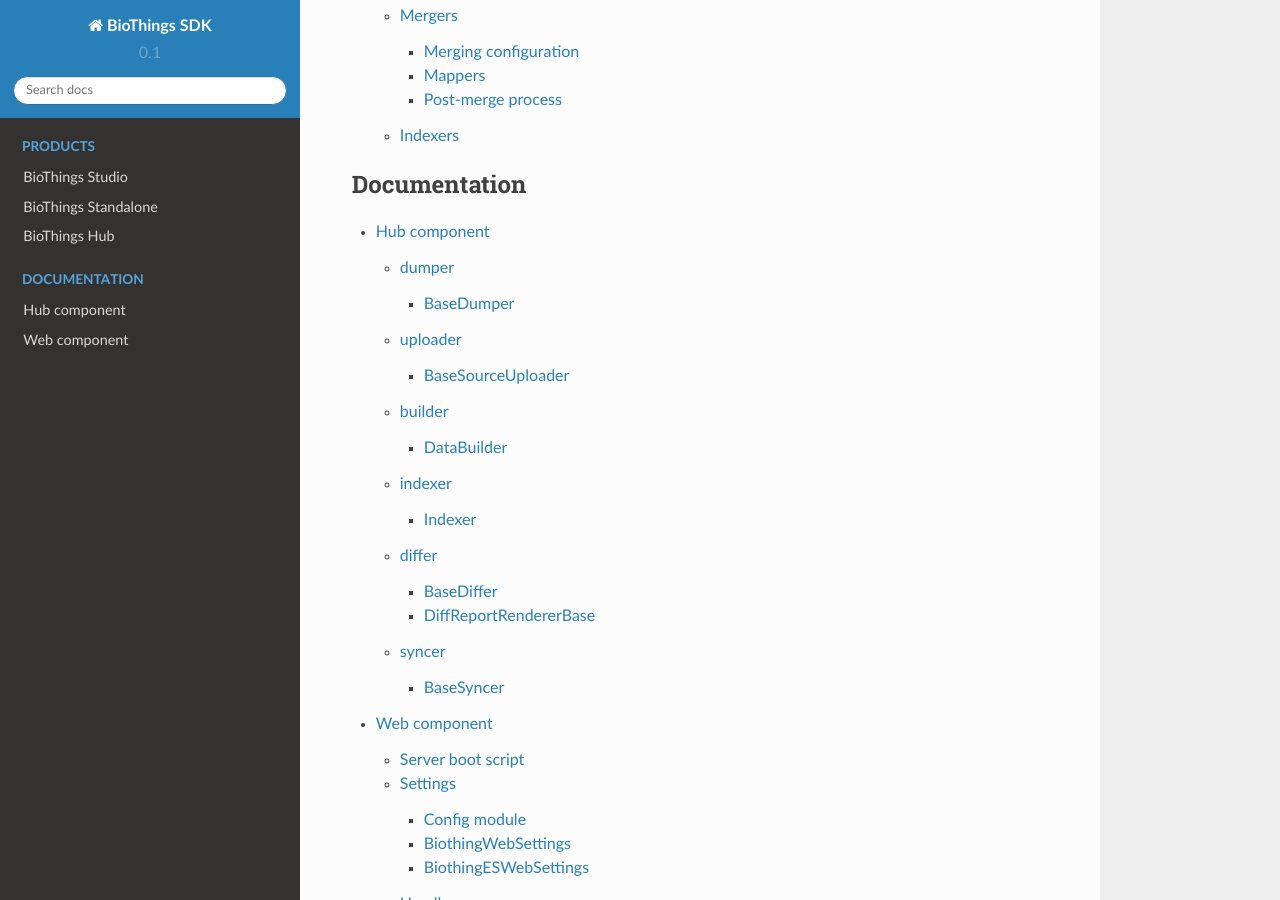
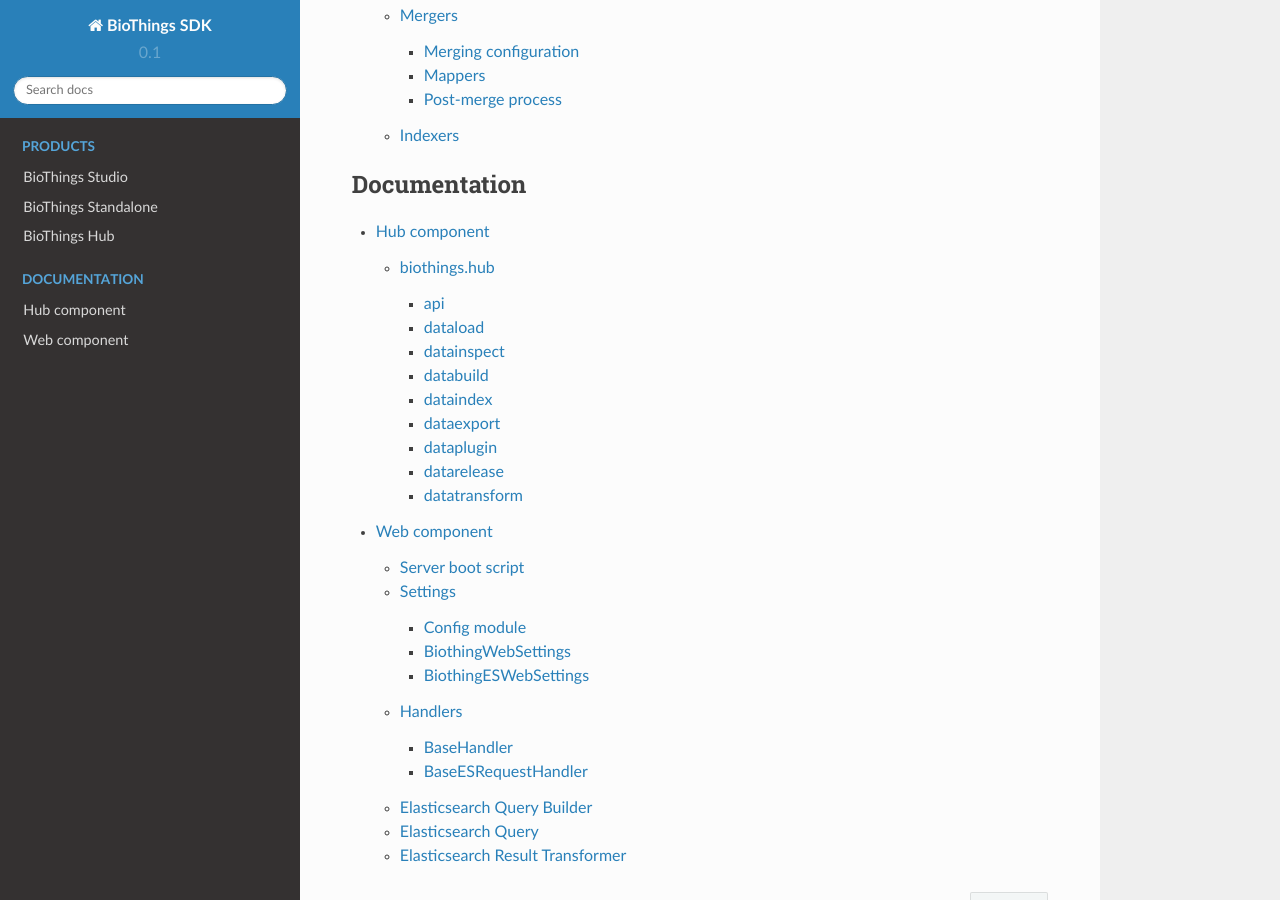
Before and after one commit to biothings/biothings.api, a Sphinx documentation site: the page built from docs/index.rst, in a window 1280 px wide and 900 px high, scrolled down 2540 px. Built offline with Sphinx 7.4.7 and the Read the Docs theme 2.0.0, drawn with Linux system fonts in a browser that asks for light colours; part of the change alters nothing that is shown.

```diff
--- a/docs/doc/hub.rst
+++ b/docs/doc/hub.rst
@@ -4,184 +4,200 @@ Hub component
 
 The purpose of the BioThings hub component is to allow you to easily automate the parsing and uploading of your data to an Elasticsearch backend.
 
-.. py:module:: biothings.hub
-
-******
-dumper
-******
-
-BaseDumper
-==========
-
-.. autoclass:: biothings.hub.dataload.dumper.BaseDumper
+*************
+biothings.hub
+*************
+.. automodule:: biothings.hub
     :members:
 
-FTPDumper
----------
-
-.. autoclass:: biothings.hub.dataload.dumper.FTPDumper
+api
+===
+.. automodule:: biothings.hub.api
     :members:
 
-HTTPDumper
-----------
-
-.. autoclass:: biothings.hub.dataload.dumper.HTTPDumper
+manager
+-------
+.. automodule:: biothings.hub.api.manager
     :members:
 
-GoogleDriveDumper
-+++++++++++++++++
-
-.. autoclass:: biothings.hub.dataload.dumper.GoogleDriveDumper
+handlers
+--------
+.. automodule:: biothings.hub.api.handlers
     :members:
 
-WgetDumper
-----------
-
-.. autoclass:: biothings.hub.dataload.dumper.WgetDumper
+base
+^^^^
+.. automodule:: biothings.hub.api.handlers.base
     :members:
 
-DummyDumper
------------
-
-.. autoclass:: biothings.hub.dataload.dumper.DummyDumper
+shell
+^^^^^
+.. automodule:: biothings.hub.api.handlers.shell
     :members:
 
-ManualDumper
-------------
-
-.. autoclass:: biothings.hub.dataload.dumper.ManualDumper
+upload
+^^^^^^
+.. automodule:: biothings.hub.api.handlers.upload
     :members:
 
-********
-uploader
-********
-
-BaseSourceUploader
-==================
-
-.. autoclass:: biothings.hub.dataload.uploader.BaseSourceUploader
+ws
+^^
+.. automodule:: biothings.hub.api.handlers.ws
     :members:
 
-NoBatchIgnoreDuplicatedSourceUploader
--------------------------------------
 
-.. autoclass:: biothings.hub.dataload.uploader.NoBatchIgnoreDuplicatedSourceUploader
+
+dataload
+========
+.. automodule:: biothings.hub.dataload
     :members:
 
-IgnoreDuplicatedSourceUploader
-------------------------------
-
-.. autoclass:: biothings.hub.dataload.uploader.IgnoreDuplicatedSourceUploader
+dumper
+------
+.. automodule:: biothings.hub.dataload.dumper
     :members:
 
-MergerSourceUploader
---------------------
-
-.. autoclass:: biothings.hub.dataload.uploader.MergerSourceUploader
+uploader
+--------
+.. automodule:: biothings.hub.dataload.uploader
     :members:
 
-DummySourceUploader
--------------------
-
-.. autoclass:: biothings.hub.dataload.uploader.DummySourceUploader
+storage
+--------
+.. automodule:: biothings.hub.dataload.storage
     :members:
 
-ParallelizedSourceUploader
---------------------------
-
-.. autoclass:: biothings.hub.dataload.uploader.ParallelizedSourceUploader
+source
+--------
+.. automodule:: biothings.hub.dataload.source
     :members:
 
-NoDataSourceUploader
---------------------
 
-.. autoclass:: biothings.hub.dataload.uploader.NoDataSourceUploader
+
+datainspect
+===========
+.. automodule:: biothings.hub.datainspect
     :members:
 
-*******
-builder
-*******
-
-DataBuilder
-===========
-
-.. autoclass:: biothings.hub.databuild.builder.DataBuilder
+inspector
+---------
+.. automodule:: biothings.hub.datainspect.inspector
     :members:
 
-*******
-indexer
-*******
 
-Indexer
-=======
 
-.. autoclass:: biothings.hub.dataindex.indexer.Indexer
+databuild
+=========
+.. automodule:: biothings.hub.databuild
     :members:
 
-******
-differ
-******
-
-BaseDiffer
-==========
-
-.. autoclass:: biothings.hub.databuild.differ.BaseDiffer
+builder
+-------
+.. automodule:: biothings.hub.databuild.builder
     :members:
 
-JsonDiffer
-----------
-
-.. autoclass:: biothings.hub.databuild.differ.JsonDiffer
+differ
+------
+.. automodule:: biothings.hub.databuild.differ
     :members:
 
-SelfContainedJsonDiffer
-+++++++++++++++++++++++
-
-.. autoclass:: biothings.hub.databuild.differ.SelfContainedJsonDiffer
+mapper
+------
+.. automodule:: biothings.hub.databuild.mapper
     :members:
 
-DiffReportRendererBase
-======================
-
-.. autoclass:: biothings.hub.databuild.differ.DiffReportRendererBase
+prebuilder
+----------
+.. automodule:: biothings.hub.databuild.prebuilder
     :members:
 
-DiffReportTxt
--------------
-
-.. autoclass:: biothings.hub.databuild.differ.DiffReportTxt
+syncer
+------
+.. automodule:: biothings.hub.databuild.syncer
     :members:
 
-******
-syncer
-******
 
-BaseSyncer
-==========
-
-.. autoclass:: biothings.hub.databuild.syncer.BaseSyncer
+dataindex
+===========
+.. automodule:: biothings.hub.dataindex
     :members:
 
-MongoJsonDiffSyncer
--------------------
-
-.. autoclass:: biothings.hub.databuild.syncer.MongoJsonDiffSyncer
+indexer
+-------
+.. automodule:: biothings.hub.dataindex.indexer
     :members:
 
-MongoJsonDiffSelfContainedSyncer
---------------------------------
-
-.. autoclass:: biothings.hub.databuild.syncer.MongoJsonDiffSelfContainedSyncer
+snapshooter
+-----------
+.. automodule:: biothings.hub.dataindex.snapshooter
     :members:
 
-ESJsonDiffSyncer
-----------------
 
-.. autoclass:: biothings.hub.databuild.syncer.ESJsonDiffSyncer
+dataexport
+==========
+.. automodule:: biothings.hub.dataexport
     :members:
 
-ESJsonDiffSelfContainedSyncer
------------------------------
+ids
+---
+.. automodule:: biothings.hub.dataexport.ids
+    :members:
 
-.. autoclass:: biothings.hub.databuild.syncer.ESJsonDiffSelfContainedSyncer
+
+dataplugin
+==========
+.. automodule:: biothings.hub.dataplugin
     :members:
+
+assistant
+---------
+.. automodule:: biothings.hub.dataplugin.assistant
+    :members:
+
+manager
+-------
+.. automodule:: biothings.hub.dataplugin.manager
+    :members:
+
+
+datarelease
+===========
+.. automodule:: biothings.hub.datarelease
+    :members:
+
+publisher
+---------
+.. automodule:: biothings.hub.datarelease.publisher
+    :members:
+
+releasenote
+-----------
+.. automodule:: biothings.hub.datarelease.releasenote
+    :members:
+
+
+
+datatransform
+=============
+.. automodule:: biothings.hub.datatransform
+    :members:
+
+ciidstruct
+----------
+.. automodule:: biothings.hub.datatransform.ciidstruct
+    :members:
+
+datatransform_api
+-----------------
+.. automodule:: biothings.hub.datatransform.datatransform_api
+    :members:
+
+datatransform_mdb
+-----------------
+.. automodule:: biothings.hub.datatransform.datatransform_mdb
+    :members:
+
+histogram
+---------
+.. automodule:: biothings.hub.datatransform.histogram
+    :members:
```
